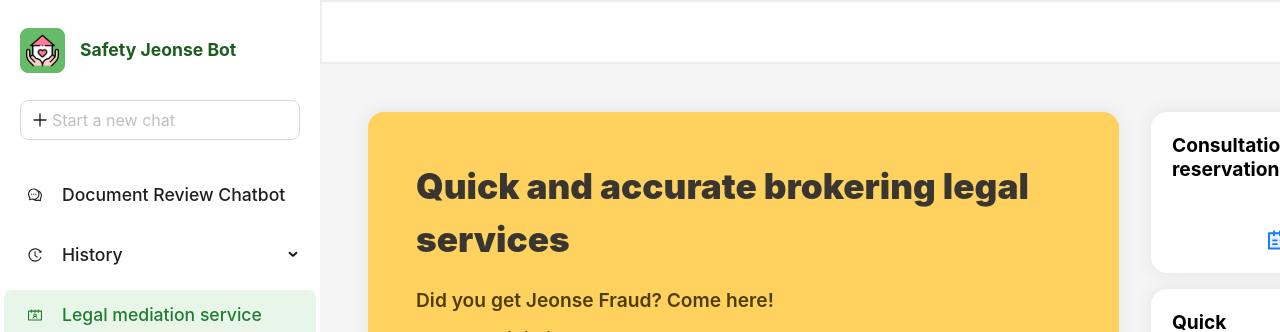
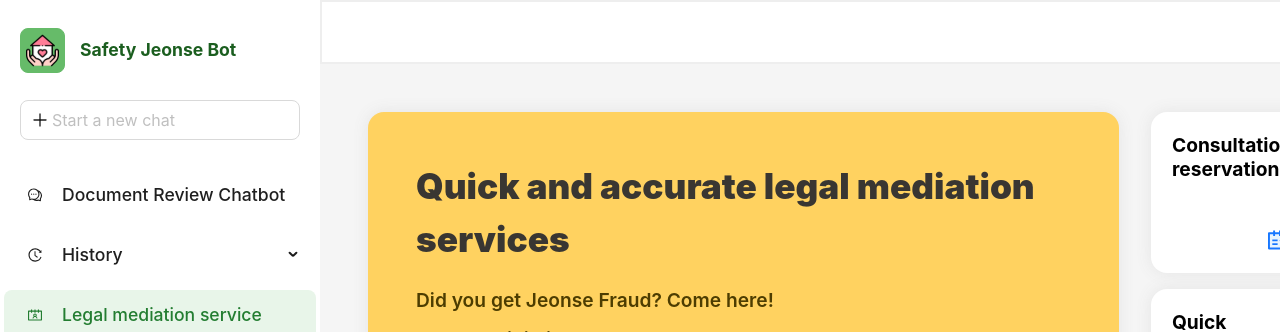
Before and after one commit to Social-Problem-Solving-Hackathon/house-contract-fraud-prevention-chatbot, a React (Vite) app: page /lawservice in a window 1280 px wide. Shown: the top 332 px of the page. Built offline with nearby package versions, Linux system fonts and the light colour scheme.

Commit message:
Update LawServicePage.jsx

```diff
--- a/src/pages/LawService/LawServicePage.jsx
+++ b/src/pages/LawService/LawServicePage.jsx
@@ -27,7 +27,7 @@ const LawServicePage = () => {
           <MenuContainer>
             <BannerBox>
               <BannerTitle>
-                Quick and accurate brokering legal services{" "}
+                Quick and accurate legal mediation services{" "}
               </BannerTitle>
               <BannerText>Did you get Jeonse Fraud? Come here!</BannerText>
               <BannerText>We can minimize damage to Jeonse Fraud.</BannerText>
```
